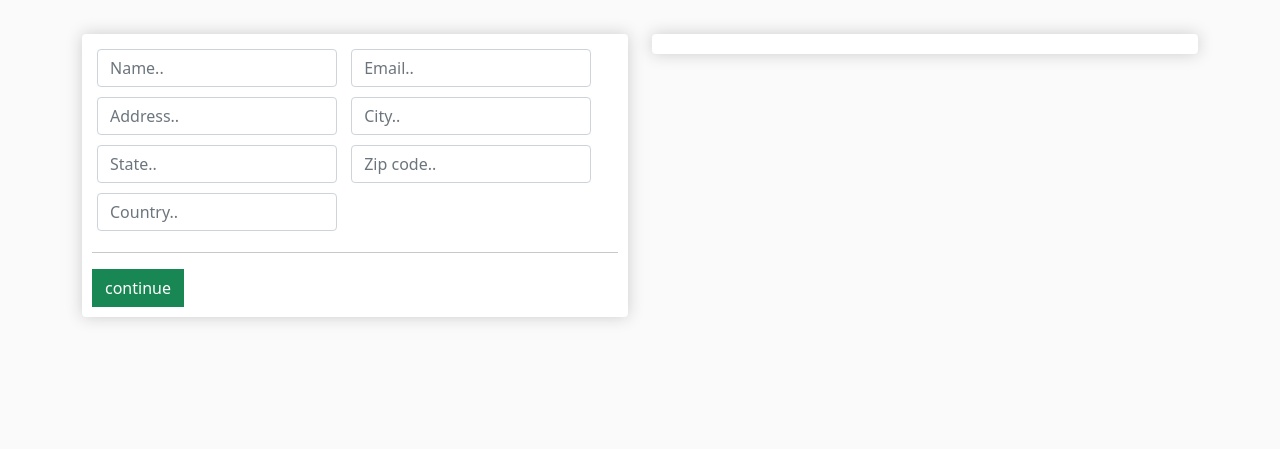
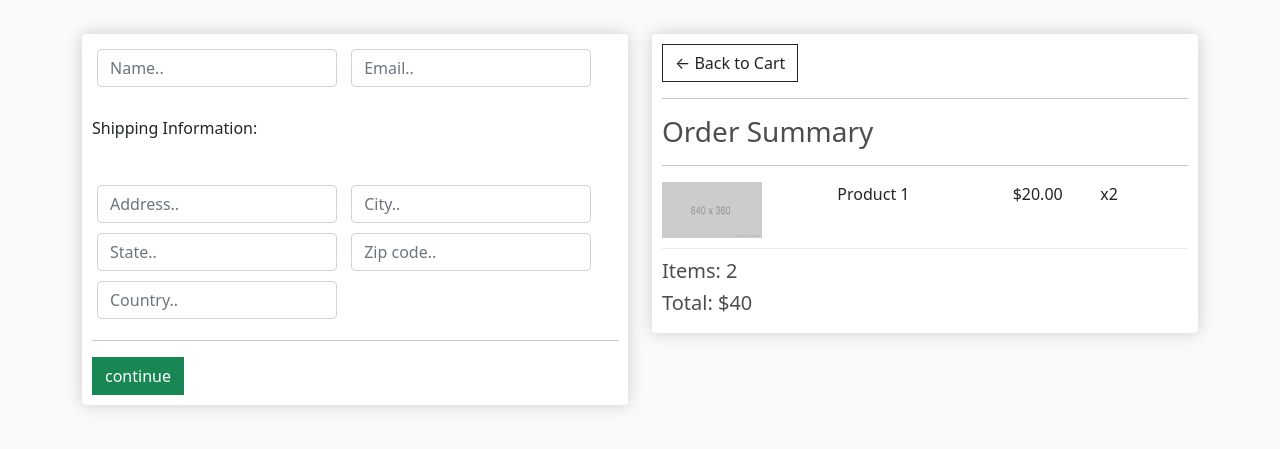
Before and after one commit to Haashir-Shakeel/MiShop-Django, a Django app: page /checkout/ in a window 1280 px wide. Shown: the part 95-544 px from the top of the page. Run offline with Django 3.2, Linux system fonts and the light colour scheme.

Commit message:
Order Summary checkout page

```diff
--- a/store/templates/store/checkout.html
+++ b/store/templates/store/checkout.html
@@ -1,4 +1,5 @@
 {% extends 'store/base.html' %}
+{% load static %}
 {% block content%}
 
 <div class="row">
@@ -14,6 +15,9 @@
                     </div>
                 </div>
                 <div id="shipping-info">
+                    <br>
+                    <p>Shipping Information:</p>
+                    <br>
                     <div class="form-field">
                         <input type="text" required class="form-control" name="address" placeholder="Address..">
                     </div>
@@ -35,10 +39,26 @@
                 <input type="submit" name="" id="form-button" value="continue" class="btn btn-success btn-block">
             </form>
         </div>
+
+        <br>
+        <div class="box-element hidden" id="payment-info">
+            <small>Paypal Options</small>
+        </div>
     </div>
     <div class="col-lg-6">
         <div class="box-element">
-
+            <a  class="btn btn-outline-dark" href="{% url 'cart' %}">&#x2190; Back to Cart</a>
+            <hr>
+            <h3>Order Summary</h3>
+            <hr>
+            <div class="cart-row">
+                <div style="flex:2"><img class="row-image" src="{% static 'images/placeholder.png' %}"></div>
+                <div style="flex:2"><p>Product 1</p></div>
+                <div style="flex:1"><p>$20.00</p></div>
+                <div style="flex:1"><p>x2</p></div>
+            </div>
+            <h5>Items:   2</h5>
+			<h5>Total:   $40</h5>
         </div>
     </div>
 </div>
```
